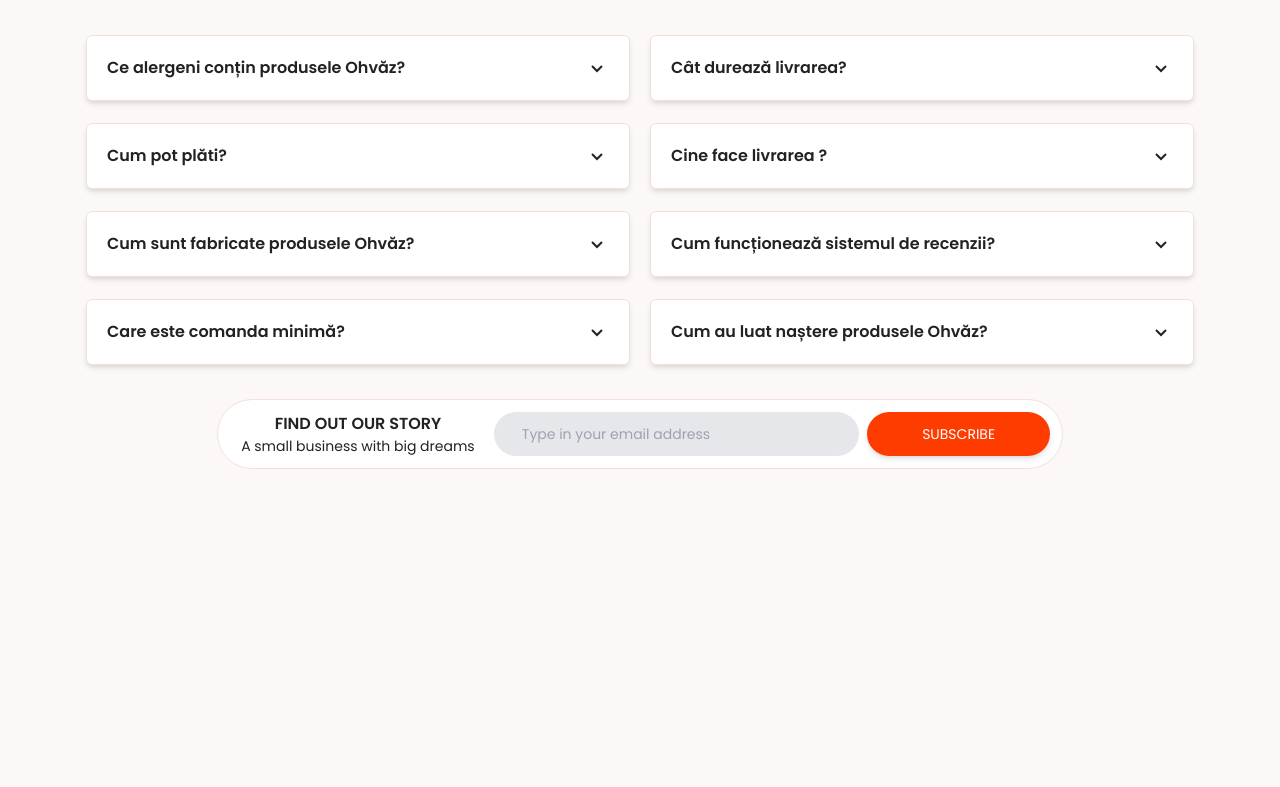
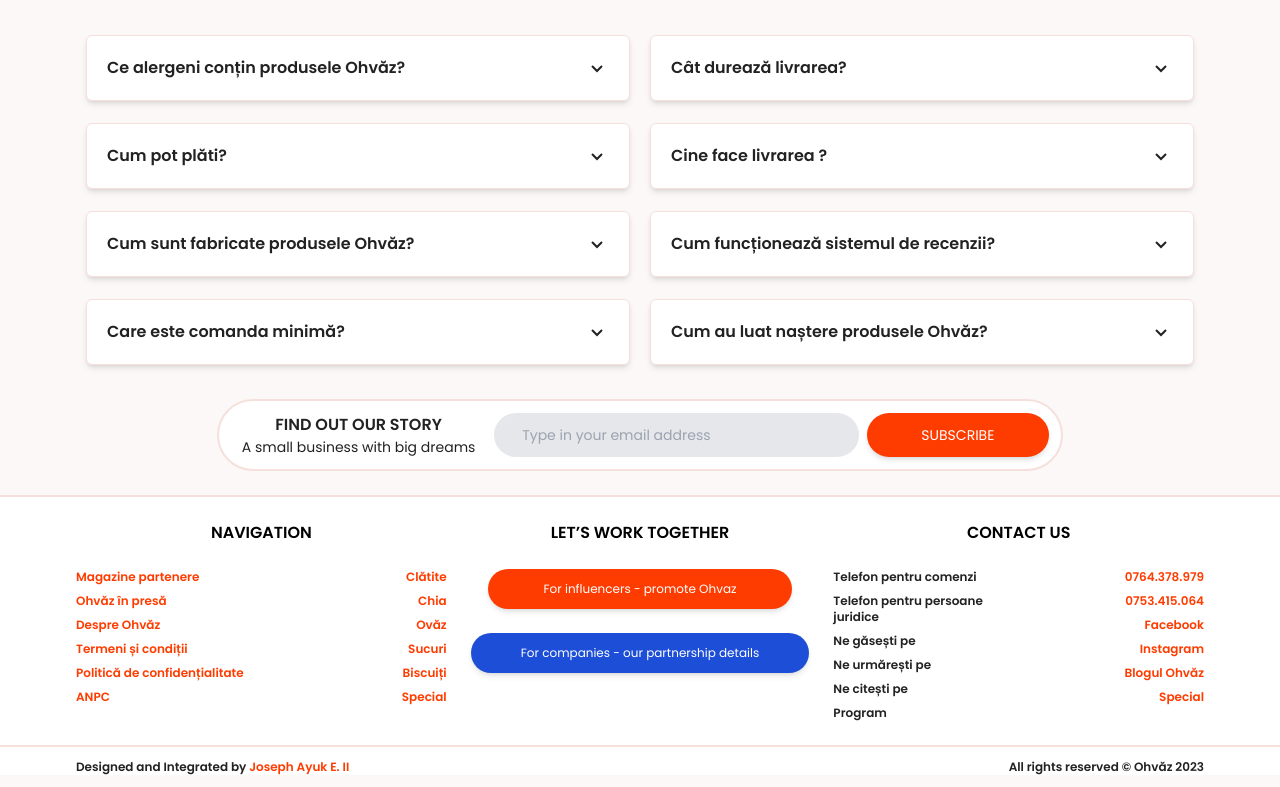
Before and after one commit to JoesephEgbenchong/ohvaz-clone-react, a React (Create React App) app: page / in a window 1280 px wide. Shown: the part 1215-2002 px from the top of the page. Before the commit the page ends 1708 px from the top, so only its background shows below. Built offline with nearby package versions, Linux system fonts and the light colour scheme.

Commit message:
Create footer section

```diff
--- /dev/null
+++ b/src/components/Footer.jsx
@@ -0,0 +1,108 @@
+import React from 'react'
+
+export default function Footer() {
+  return (
+    <>
+        <footer className='w-full bg-white border-t-2 border-t-sectionSeparate'>
+            <div className='max-w-6xl mx-auto px-3 mt-6'>
+                <div className='w-full flex space-x-2'>
+                    <div className='w-full' id='firstRow'>
+                        <div className='mb-6 text-center' id='firstTitle'>
+                            <h1 className='font-semibold font-Poppins text-base uppercase'>
+                                Navigation
+                            </h1>
+                        </div>
+                        <div className='w-full flex justify-between mb-6' id='firstContent'>
+                            <div className='w-full flex flex-col space-y-2 text-left' id='firstRowContent'>
+                                <p className='text-primary font-Poppins font-semibold text-xs'>Magazine partenere</p>
+                                <p className='text-primary font-Poppins font-semibold text-xs'>Ohvăz în presă</p>
+                                <p className='text-primary font-Poppins font-semibold text-xs'>Despre Ohvăz</p>
+                                <p className='text-primary font-Poppins font-semibold text-xs'>Termeni și condiții</p>
+                                <p className='text-primary font-Poppins font-semibold text-xs'>Politică de confidențialitate</p>
+                                <p className='text-primary font-Poppins font-semibold text-xs'>ANPC</p>
+                            </div>
+                            <div className='w-full flex flex-col space-y-2 text-right' id='secondRowContent'>
+                                <p className='text-primary font-Poppins font-semibold text-xs'>Clătite</p>
+                                <p className='text-primary font-Poppins font-semibold text-xs'>Chia</p>
+                                <p className='text-primary font-Poppins font-semibold text-xs'>Ovăz</p>
+                                <p className='text-primary font-Poppins font-semibold text-xs'>Sucuri</p>
+                                <p className='text-primary font-Poppins font-semibold text-xs'>Biscuiți</p>
+                                <p className='text-primary font-Poppins font-semibold text-xs'>Special</p>
+                            </div>
+                        </div>
+                    </div>
+
+                    <div className='w-full text-center' id='secondRow'>
+                        <div className='mb-6' id='secondTitle'>
+                            <h1 className='font-semibold font-Poppins text-base uppercase'>
+                                Let’s work together
+                            </h1>
+                        </div>
+                        <div className='w-full flex flex-col mb-6 items-center justify-center px-4' id='firstContent'>
+                            <div className='w-full mb-6' id='firstRowContent'>
+                                <button
+                                className='w-[90%] bg-primary text-white text-xs font-Poppins rounded-full
+                                shadow-md px-7 py-3 hover:bg-primary-dark-1 transition duration-150 ease-in-out
+                                hover:shadow-lg active:bg-primary-dark-2 active:shadow-xl'
+                                type='button'>
+                                    For influencers - promote Ohvaz
+                                </button>
+                            </div>
+                            <div className='w-full' id='secondRowContent'>
+                                <button
+                                className='w-full bg-blue-700 text-white text-xs font-Poppins rounded-full
+                                shadow-md px-7 py-3 hover:bg-blue-800 transition duration-150 ease-in-out
+                                hover:shadow-lg active:bg-blue-900 active:shadow-xl'
+                                type='button'>
+                                    For companies - our partnership details
+                                </button>
+                            </div>
+                        </div>
+                    </div>
+
+                    <div className='w-full' id='thirdRow'>
+                        <div className='mb-6 text-center' id='firstTitle'>
+                            <h1 className='font-semibold font-Poppins text-base uppercase'>
+                                CONTACT US
+                            </h1>
+                        </div>
+                        <div className='w-full flex mb-6' id='firstContent'>
+                            <div className='w-full flex flex-col space-y-2' id='firstRowContent'>
+                                <p className='text-textBlack font-Poppins font-semibold text-xs'>Telefon pentru comenzi</p>
+                                <p className='text-textBlack font-Poppins font-semibold text-xs'>Telefon pentru persoane juridice</p>
+                                <p className='text-textBlack font-Poppins font-semibold text-xs'>Ne găsești pe</p>
+                                <p className='text-textBlack font-Poppins font-semibold text-xs'>Ne urmărești pe</p>
+                                <p className='text-textBlack font-Poppins font-semibold text-xs'>Ne citești pe</p>
+                                <p className='text-textBlack font-Poppins font-semibold text-xs'>Program</p>
+                            </div>
+                            <div className='w-full flex flex-col text-right space-y-2' id='secondRowContent'>
+                                <p className='text-primary font-Poppins font-semibold text-xs'>0764.378.979</p>
+                                <p className='text-primary font-Poppins font-semibold text-xs'>0753.415.064</p>
+                                <p className='text-primary font-Poppins font-semibold text-xs'>Facebook</p>
+                                <p className='text-primary font-Poppins font-semibold text-xs'>Instagram</p>
+                                <p className='text-primary font-Poppins font-semibold text-xs'>Blogul Ohvăz</p>
+                                <p className='text-primary font-Poppins font-semibold text-xs'>Special</p>
+                            </div>
+                        </div>
+                    </div>
+                </div>
+            </div>
+
+            <div className='w-full bg-white border-t-2 border-t-sectionSeparate'>
+                 <div className='max-w-6xl mx-auto px-3'>
+                    <div className='w-full mt-3 flex justify-between mb-3'>
+                        <p className='font-Poppins text-xs text-textBlack font-semibold'>
+                            Designed and Integrated by <span className='text-primary'>Joseph Ayuk E. II </span>
+                        </p>
+                        <p className='font-Poppins text-xs text-textBlack font-semibold'>
+                            All rights reserved © Ohvăz 2023
+                        </p>
+                    </div>
+
+                 </div>
+            </div>
+
+        </footer>
+    </>
+  )
+}
--- a/src/components/NewsLetter.jsx
+++ b/src/components/NewsLetter.jsx
@@ -10,11 +10,15 @@
         setFormData(values => ({...values, [name] : value}));
     }
 
+    const handleSubmit = (event) => {
+        event.preventDefault();
+    }
+
   return (
     <>
         <div className='mb-6 w-full md:w-[75%] items-center justify-center mx-auto
-        bg-white p-3 rounded-full border border-sectionSeparate'>
-            <form className='w-full flex space-x-2'>
+        bg-white p-3 rounded-full border-2 border-sectionSeparate'>
+            <form className='w-full flex space-x-2' onSubmit={handleSubmit}>
                 <div className='w-[70%] flex flex-col items-center'>
                     <p className='text-textBlack font-Poppins font-semibold uppercase text-base'>
                         Find out Our Story
--- a/src/pages/Home.jsx
+++ b/src/pages/Home.jsx
@@ -6,6 +6,7 @@
 import faqData from '../faqData';
 import Accordion from '../components/Accordion';
 import NewsLetter from '../components/NewsLetter';
+import Footer from '../components/Footer';
 
 export default function Home() {
 
@@ -13,6 +14,8 @@
 
 
   return (
+
+    <>
       <div className='max-w-6xl mx-auto px-3'>
         <h1 className='mt-7 text-center text-textBlack font-Berkshire text-[40px] font-normal mb-3'>
           It's not a dessert, it's the perfect breakfast!</h1>
@@ -91,6 +94,9 @@
         </div>
 
         <NewsLetter />
+
       </div>
+      <Footer />
+    </>
   )
 }
```
Lines whose indentation alone changed are shown as unchanged.
